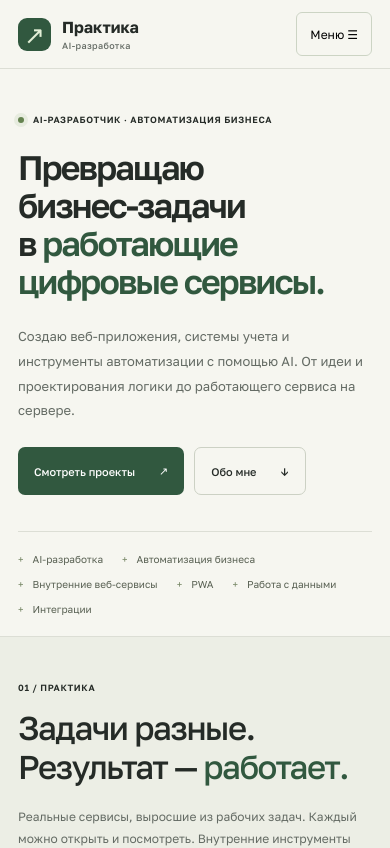
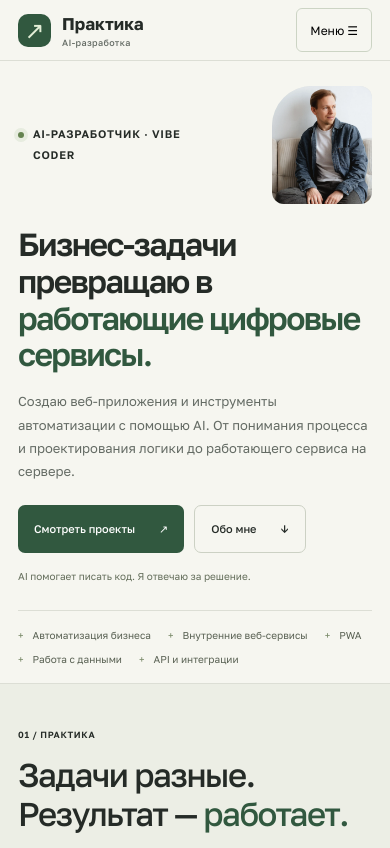
Before and after one commit to kasherehauwa01-sudo/Portfolio, a React (Vite) app: page / in a window 390 px wide. Shown: the top 848 px of the page. Built offline with nearby package versions, Linux system fonts and the light colour scheme.

Commit message:
feat: compact portfolio hero with author portrait

```diff
--- a/src/sections/Hero.tsx
+++ b/src/sections/Hero.tsx
@@ -1,23 +1,27 @@
+import portrait from "../assets/portrait.webp";
+import { profile } from "../data/profile";
+import "../styles/hero.css";
 export function Hero() {
   return (
-    <section className="hero container" id="home">
-      <div className="eyebrow">
-        <span className="live-dot" /> AI-разработчик · Автоматизация бизнеса
-      </div>
-      <h1>
-        Превращаю
-        <br />
-        бизнес-задачи
-        <br />в <span>работающие</span>
-        <br />
-        <span>цифровые сервисы.</span>
-      </h1>
-      <div className="hero-bottom">
-        <div>
+    <section className="hero hero-compact container" id="home">
+      <div className="hero-grid">
+        <div className="hero-copy">
+          <div className="eyebrow">
+            <span className="live-dot" /> AI-разработчик · Vibe Coder
+          </div>
+          <h1>
+            Бизнес-задачи
+            <br />
+            превращаю в{" "}
+            <span>
+              работающие
+              <br className="hero-break" /> цифровые сервисы.
+            </span>
+          </h1>
           <p className="hero-description">
-            Создаю веб-приложения, системы учета и инструменты автоматизации с
-            помощью AI. От идеи и проектирования логики до работающего сервиса
-            на сервере.
+            Создаю веб-приложения и инструменты автоматизации с помощью AI. От
+            понимания процесса и проектирования логики до работающего сервиса на
+            сервере.
           </p>
           <div className="hero-actions">
             <a className="button primary" href="#projects">
@@ -27,31 +31,34 @@ export function Hero() {
               Обо мне <span aria-hidden="true">↓</span>
             </a>
           </div>
-        </div>
-        <div className="hero-aside">
-          <span className="mini-label">ОТ ЗАДАЧИ К РЕЗУЛЬТАТУ</span>
-          <div className="path-line">
-            <span>Идея</span>
-            <i /> <span>Логика</span>
-            <i />
-            <b>Сервис ↗</b>
-          </div>
-          <p>
-            AI помогает писать код.
-            <br />Я отвечаю за то, как работает решение.
+          <p className="hero-principle">
+            AI помогает писать код. Я отвечаю за решение.
           </p>
         </div>
+        <figure className="hero-portrait">
+          <img
+            src={portrait}
+            alt={profile.name ? `Портрет: ${profile.name}` : "Автор портфолио"}
+            width="1441"
+            height="1920"
+            fetchPriority="high"
+            decoding="async"
+          />
+          <figcaption>
+            <span>{profile.name || "От идеи до запуска"}</span>
+            <span>Логика. Разработка. Результат.</span>
+          </figcaption>
+        </figure>
       </div>
-      <div className="disciplines">
+      <div className="disciplines" aria-label="Направления работы">
         {[
-          "AI-разработка",
           "Автоматизация бизнеса",
           "Внутренние веб-сервисы",
           "PWA",
           "Работа с данными",
-          "Интеграции",
-        ].map((x) => (
-          <span key={x}>{x}</span>
+          "API и интеграции",
+        ].map((item) => (
+          <span key={item}>{item}</span>
         ))}
       </div>
     </section>
--- /dev/null
+++ b/src/styles/hero.css
@@ -0,0 +1,210 @@
+.hero.hero-compact {
+  padding-top: 44px;
+}
+.hero-compact .hero-grid {
+  display: grid;
+  grid-template-columns: minmax(0, 1fr) 330px;
+  gap: 64px;
+  align-items: center;
+}
+.hero-compact .eyebrow {
+  margin-bottom: 21px;
+  font-size: 10px;
+  letter-spacing: 0.1em;
+}
+.hero.hero-compact h1 {
+  font-size: clamp(40px, 4.2vw, 59px);
+  line-height: 1.12;
+  letter-spacing: -0.05em;
+  font-weight: 550;
+}
+.hero-compact .hero-description {
+  font-size: 14px;
+  line-height: 1.8;
+  max-width: 560px;
+  margin-top: 22px;
+}
+.hero-compact .hero-actions {
+  margin-top: 25px;
+}
+.hero-principle {
+  font-size: 11px;
+  margin-top: 19px;
+  color: #646e5b;
+}
+.hero-portrait {
+  position: relative;
+  margin: 0;
+  border-radius: 100px 18px 18px 18px;
+  overflow: hidden;
+  background: #e1e5e2;
+  height: 410px;
+}
+.hero-portrait img {
+  display: block;
+  width: 100%;
+  height: 100%;
+  object-fit: cover;
+  object-position: center 25%;
+}
+.hero-portrait figcaption {
+  position: absolute;
+  bottom: 0;
+  left: 0;
+  right: 0;
+  padding: 44px 24px 22px;
+  background: linear-gradient(transparent, #152019d9);
+  color: #fff;
+}
+.hero-portrait figcaption span {
+  display: block;
+  font-size: 15px;
+  font-weight: 500;
+}
+.hero-portrait figcaption span + span {
+  font-size: 10px;
+  font-weight: 400;
+  color: #e4e9df;
+  margin-top: 6px;
+}
+.hero-compact .disciplines {
+  margin-top: 34px;
+  padding: 21px 0;
+}
+.header .nav-wrap {
+  min-height: 66px;
+}
+.header .brand-mark {
+  width: 33px;
+  height: 33px;
+  border-radius: 10px;
+  font-size: 24px;
+}
+.header .brand {
+  font-size: 17px;
+}
+.header .navigation {
+  gap: 24px;
+}
+@media (max-width: 1100px) {
+  .hero-compact .hero-grid {
+    grid-template-columns: minmax(0, 1fr) 280px;
+    gap: 36px;
+  }
+  .hero-portrait {
+    height: 365px;
+    border-top-left-radius: 80px;
+  }
+  .hero.hero-compact h1 {
+    font-size: 43px;
+  }
+  .hero-break {
+    display: none;
+  }
+  .header .navigation {
+    gap: 16px;
+  }
+}
+@media (max-width: 820px) {
+  .hero-compact .hero-grid {
+    grid-template-columns: minmax(0, 1fr) 220px;
+    gap: 28px;
+  }
+  .hero-portrait {
+    height: 320px;
+    border-top-left-radius: 65px;
+  }
+  .hero.hero-compact h1 {
+    font-size: 36px;
+  }
+  .hero-compact .hero-description {
+    font-size: 13px;
+  }
+  .hero-compact .eyebrow {
+    font-size: 9px;
+  }
+  .hero-portrait figcaption {
+    padding: 36px 16px 18px;
+  }
+  .hero-portrait figcaption span {
+    font-size: 13px;
+  }
+  .hero-principle {
+    max-width: 280px;
+    line-height: 1.7;
+  }
+  .header .navigation {
+    gap: 12px;
+  }
+}
+@media (max-width: 640px) {
+  .hero.hero-compact {
+    padding-top: 25px;
+  }
+  .hero-compact .hero-grid {
+    grid-template-columns: minmax(0, 1fr) 100px;
+    gap: 0 18px;
+    align-items: center;
+  }
+  .hero-copy {
+    display: contents;
+  }
+  .hero-compact .eyebrow {
+    grid-column: 1;
+    grid-row: 1;
+    font-size: 11px;
+    letter-spacing: 0.07em;
+    line-height: 1.9;
+    margin: 0;
+    max-width: 180px;
+    align-items: baseline;
+  }
+  .hero-compact .eyebrow .live-dot {
+    flex: 0 0 6px;
+  }
+  .hero-portrait {
+    grid-column: 2;
+    grid-row: 1;
+    height: 118px;
+    border-radius: 40px 12px 12px 12px;
+  }
+  .hero-portrait img {
+    object-position: center 20%;
+  }
+  .hero-portrait figcaption {
+    display: none;
+  }
+  .hero.hero-compact h1 {
+    grid-column: 1/-1;
+    font-size: clamp(30px, 8.2vw, 46px);
+    line-height: 1.15;
+    margin-top: 22px;
+  }
+  .hero-compact .hero-description {
+    grid-column: 1/-1;
+    margin-top: 17px;
+    font-size: 13px;
+  }
+  .hero-compact .hero-actions {
+    grid-column: 1/-1;
+    margin-top: 21px;
+  }
+  .hero-principle {
+    grid-column: 1/-1;
+    margin-top: 15px;
+    max-width: none;
+    font-size: 10px;
+  }
+  .hero-compact .disciplines {
+    margin-top: 25px;
+    padding: 18px 0;
+    gap: 12px 17px;
+  }
+  .header .nav-wrap {
+    min-height: 60px;
+  }
+  .header .navigation {
+    top: 60px;
+    gap: 1px;
+  }
+}
```
Also changed, not shown: src/assets/portrait.webp (added), 2 other files (tests, documents, lock files or other folders).
